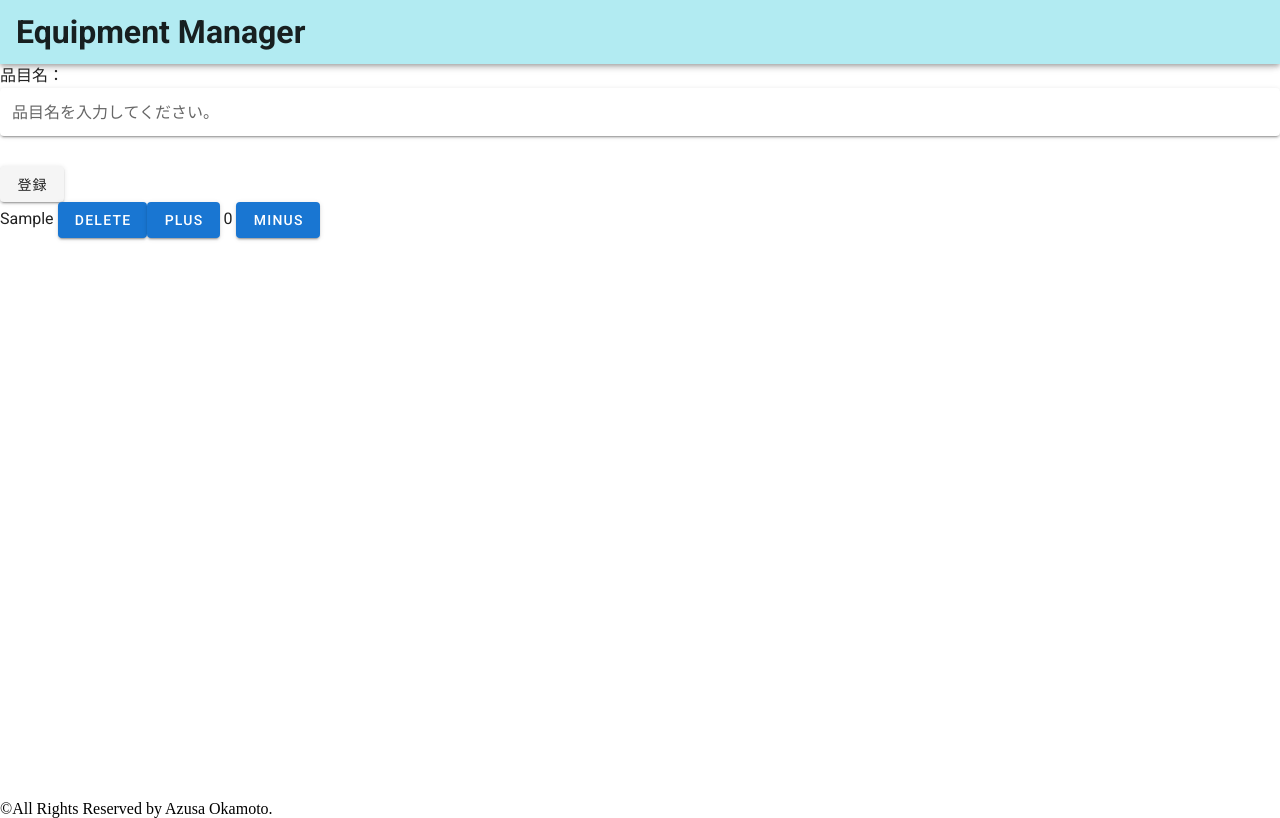
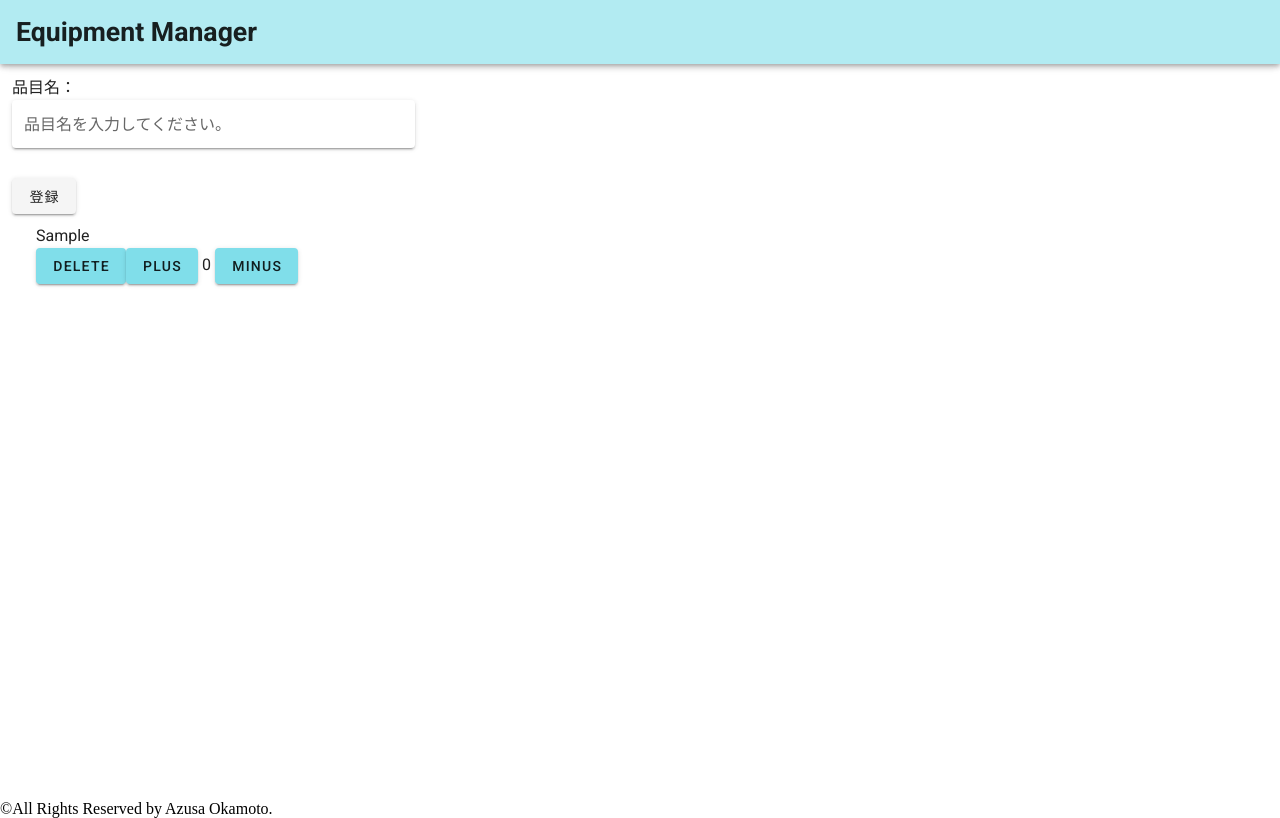
Before and after one commit to azufb/EquipmentManager, a Vue app in the folder equipmentmanager/: page / in a window 1280 px wide. Both pictures are taken after typing "Sample" into the empty fields and a click on the button "登録". Built offline with nearby package versions, Linux system fonts and the light colour scheme.

Commit message:
ボタンやフォームのスタイル、レスポンシブの調整

```diff
--- a/equipmentmanager/src/App.vue
+++ b/equipmentmanager/src/App.vue
@@ -1,31 +1,37 @@
 <template>
   <v-app id='App'>
+    <v-col :key='12'
+      cols=12 sm=10 md=8 lg=4 xl=3>
     <v-app-bar
     app
     color='#B2EBF2'
     >
-      <div class="d-flex align-center">
+      <div>
         <h1>Equipment Manager</h1>
       </div>
     </v-app-bar>
 
     <v-main>
-      <form v-on:submit.prevent='onclick'>
+      <v-form v-on:submit.prevent='onclick'>
         <label for='name'>品目名：</label>
-        <v-text-field label='品目名を入力してください。' single-line solo
-        id='name' v-model='name' required />
-        <v-btn type='submit'>登録</v-btn>
-      </form>
-      <div v-for='(item, index) in items' :key='index'>
-        <p>
+        <v-text-field label='品目名を入力してください。'
+          single-line solo
+          id='name' v-model='name' required='required'></v-text-field>
+        <v-btn class='subbtn' type='submit'>登録</v-btn>
+      </v-form>
+      <ul v-for='(item, index) in items' :key='index'>
+        <li>
           {{ item.name }}
-          <v-btn color='primary' v-on:click='deleteItem(item.name)'>DELETE</v-btn>
-          <v-btn color='primary' v-on:click='plus(item.name)'>PLUS</v-btn>
-          {{ item.count }}
-          <v-btn color='primary' v-on:click='minus(item.name)'>MINUS</v-btn>
-        </p>
-      </div>
+          <div>
+            <v-btn class='btn' color='#80DEEA' v-on:click='deleteItem(item.name)'>DELETE</v-btn>
+            <v-btn class='btn' color='#80DEEA' v-on:click='plus(item.name)'>PLUS</v-btn>
+            {{ item.count }}
+            <v-btn class='btn' color='#80DEEA' v-on:click='minus(item.name)'>MINUS</v-btn>
+          </div>
+        </li>
+      </ul>
     </v-main>
+    </v-col>
   </v-app>
 </template>
 
@@ -67,3 +73,24 @@ export default {
   }
 };
 </script>
+
+<style>
+h1 {
+  font-size: 20pt;
+}
+
+ul {
+  margin-top: 10px;
+}
+
+ul li {
+  list-style: none;
+  display: block;
+}
+
+@media(max-width: 280px) {
+  .btn {
+    width: 10px;
+  }
+}
+</style>
```
